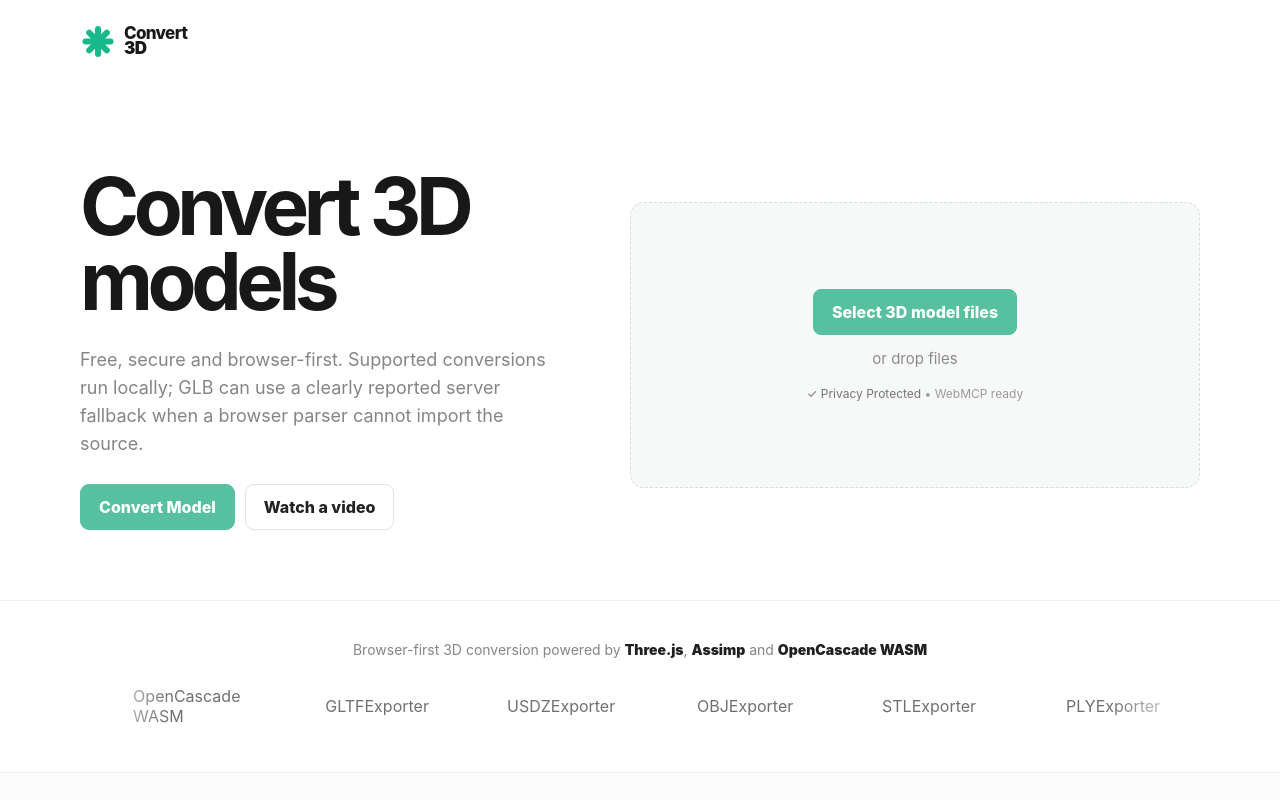
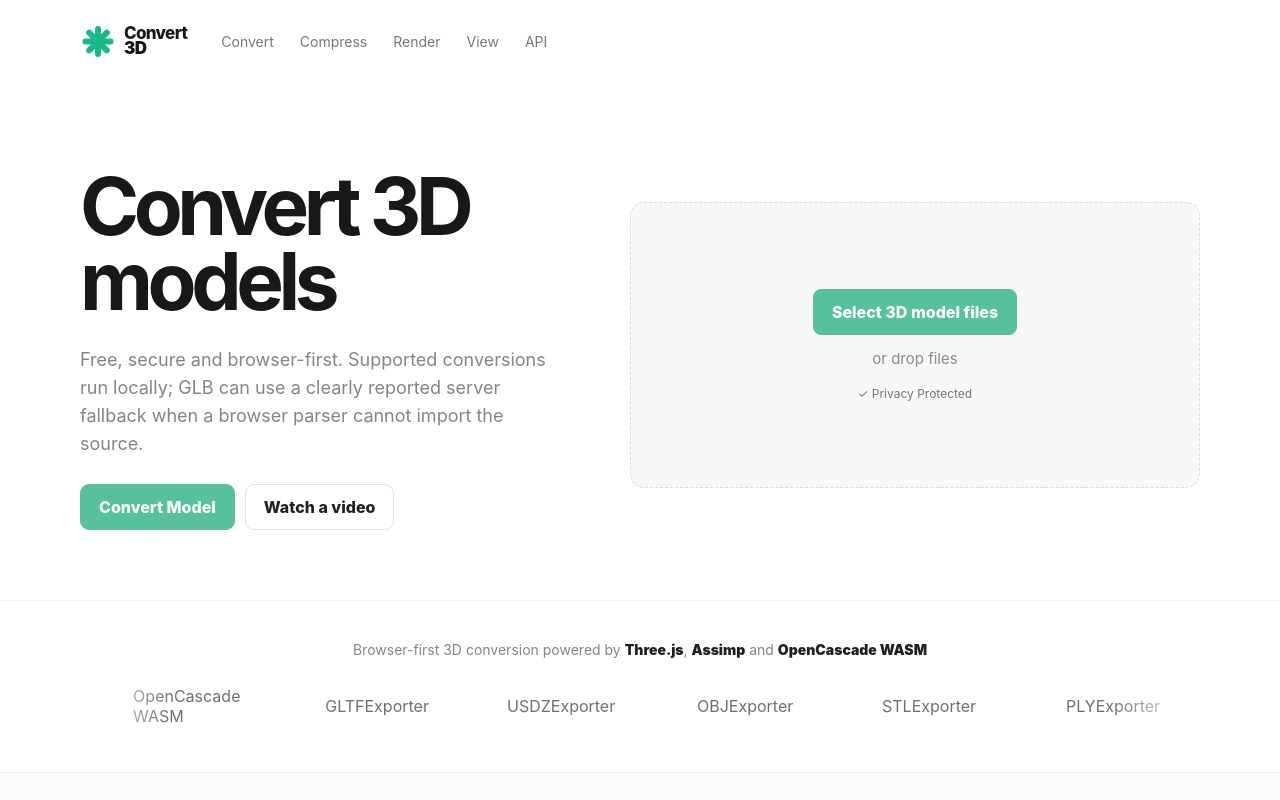
Before and after one commit to amazonkadipi-collab/convert3d, a React (Vite) app: page / in a window 1280 px wide. Shown: the top 800 px of the page. Built offline with nearby package versions, Linux system fonts and the light colour scheme.

Commit message:
Keep original-style navigation and remove unsupported WebMCP claim

```diff
--- a/src/App.jsx
+++ b/src/App.jsx
@@ -23,7 +23,7 @@ const isKnownPair=(a,b)=>isKnownFormat(a)&&isKnownFormat(b)&&a!==b;
 
 function useSEO(title,description,path){
   useEffect(()=>{
-    const base="https://converts3d.vercel.app";
+    const base=window.location.origin;
     const canonicalUrl=base+(path||window.location.pathname);
     document.documentElement.lang="en";
     document.title=title;
@@ -87,6 +87,14 @@ function Header(){
   return <header className="site-header">
     <div className="wrap nav">
       <Brand/>
+      <nav className="top-links" aria-label="Primary navigation">
+        <NavLink className="top-link" to="/convert">Convert</NavLink>
+        <NavLink className="top-link" to="/compress">Compress</NavLink>
+        <NavLink className="top-link" to="/render-model">Render</NavLink>
+        <NavLink className="top-link" to="/view">View</NavLink>
+        <NavLink className="top-link" to="/developer-api">API</NavLink>
+      </nav>
+      <Link className="header-cta" to="/convert">Convert Model</Link>
     </div>
   </header>
 }
@@ -109,7 +117,7 @@ function Uploader({accept,onFiles,labelText="Select 3D model files"}){
     <input hidden ref={ref} type="file" multiple accept={accept||[...verifiedInputs].map(f=>"."+f).join(",")} onChange={e=>add(e.target.files)}/>
     <button className="select-btn upload-select" type="button" onClick={e=>{e.stopPropagation();ref.current?.click()}}>{labelText}</button>
     <p>or drop files</p>
-    <div className="privacy-badge">✓ Privacy Protected <span>• WebMCP ready</span></div>
+    <div className="privacy-badge">✓ Privacy Protected</div>
   </div>
 }
 
```
